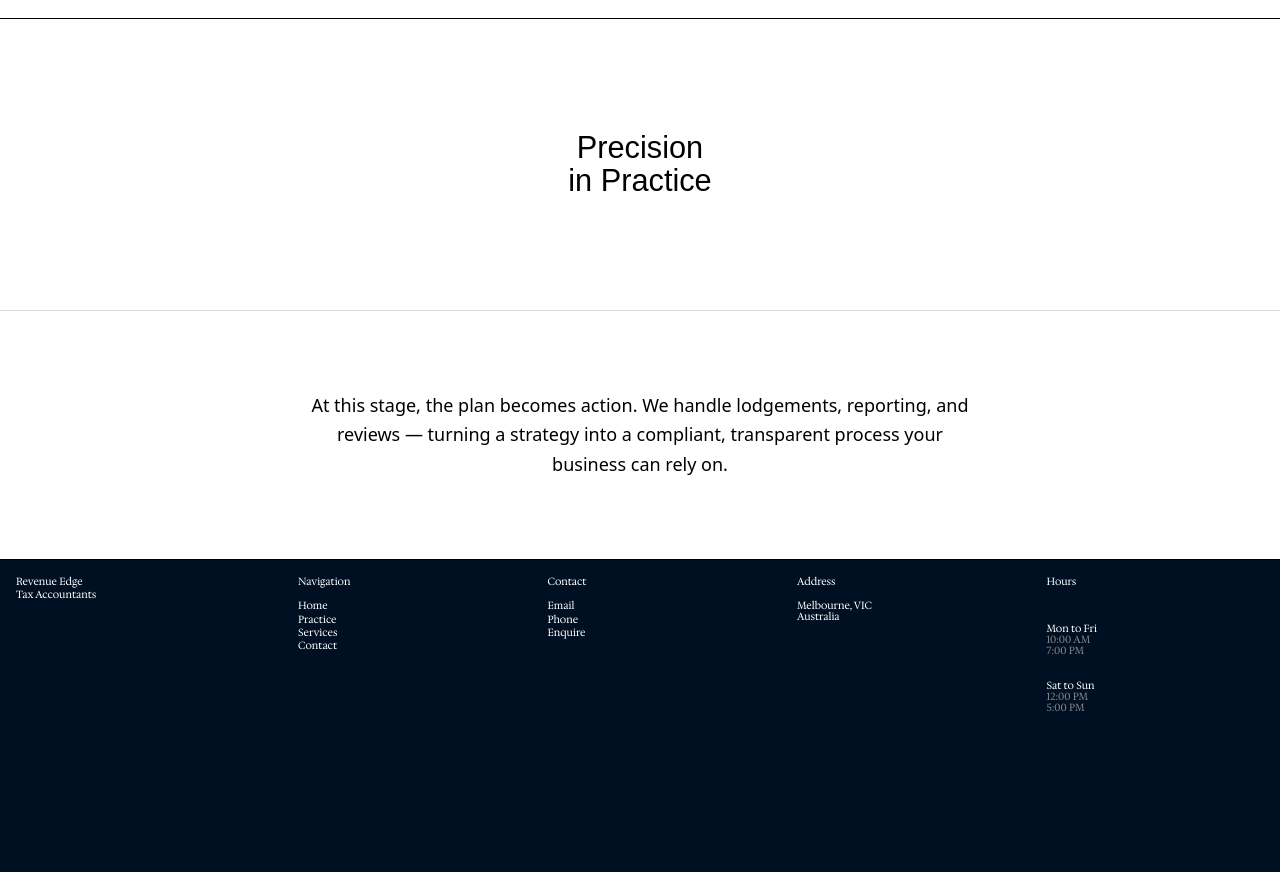
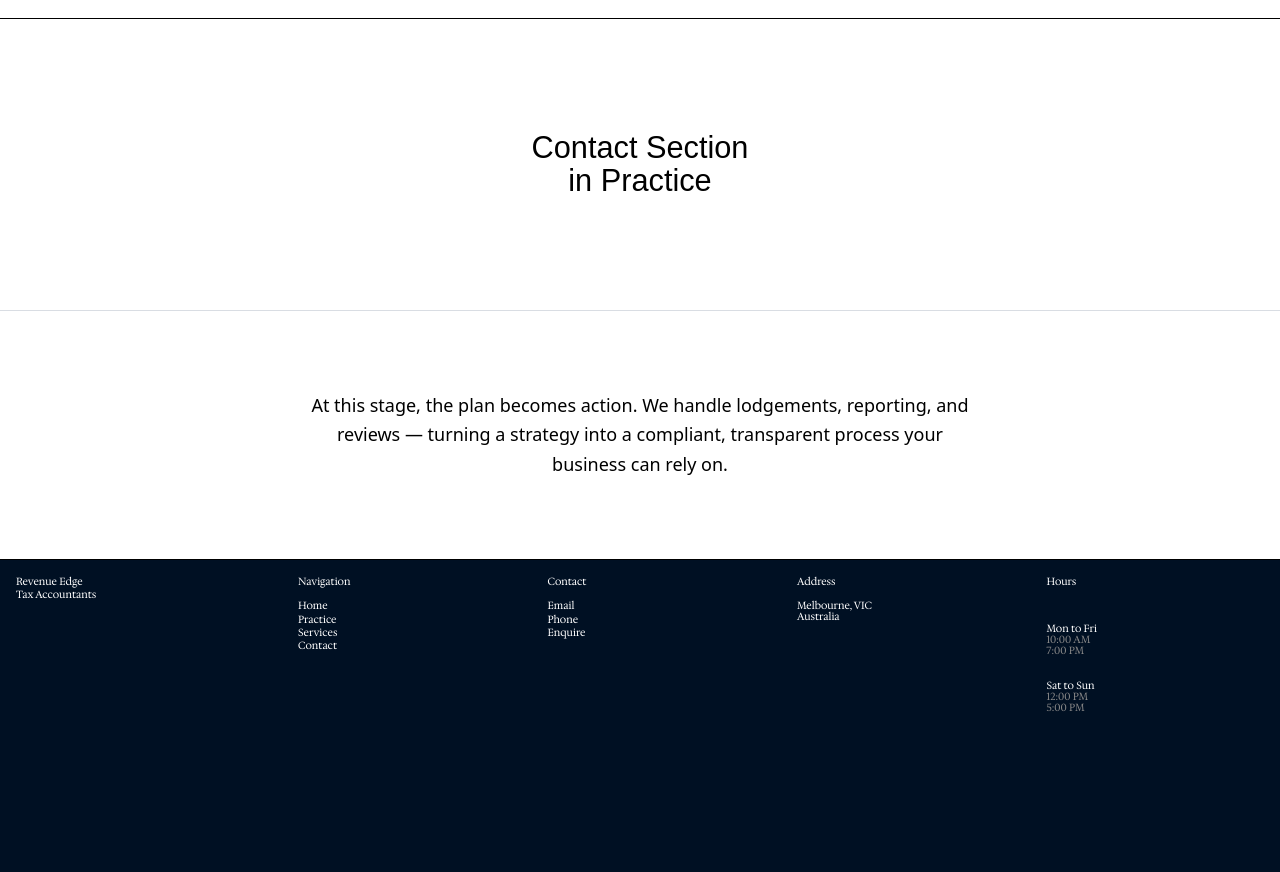
Before and after one commit to grim-62/reta-next, a Next.js app: page / in a window 1280 px wide. Shown: the part 3920-4792 px from the top of the page. Built offline with nearby package versions, Linux system fonts and the light colour scheme.

Commit message:
contact section comment added

```diff
--- a/app/page.js
+++ b/app/page.js
@@ -144,7 +144,7 @@ export default function Home() {
       {/* <!-- Divider --> */}
       <div className="kicker-divider">
         <p className="display-sm text-ink">
-          Precision
+          Contact Section
           <br />
           in Practice
         </p>
```
